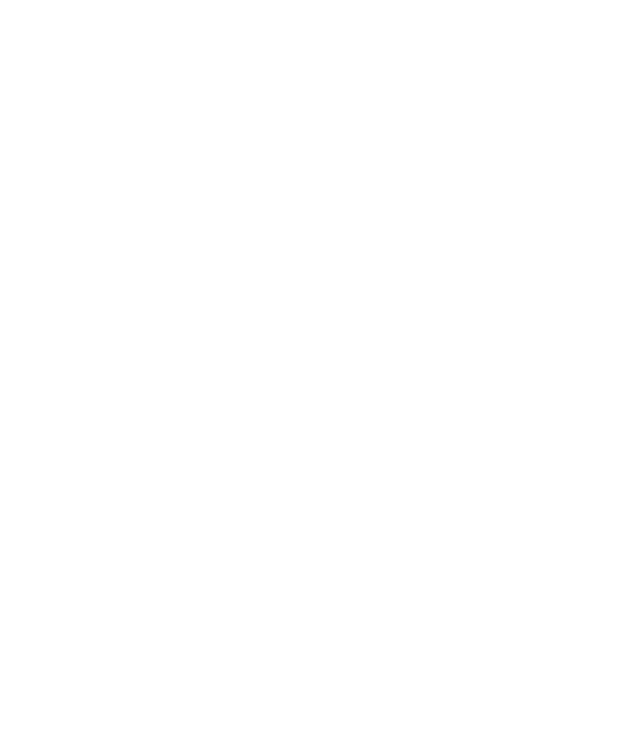
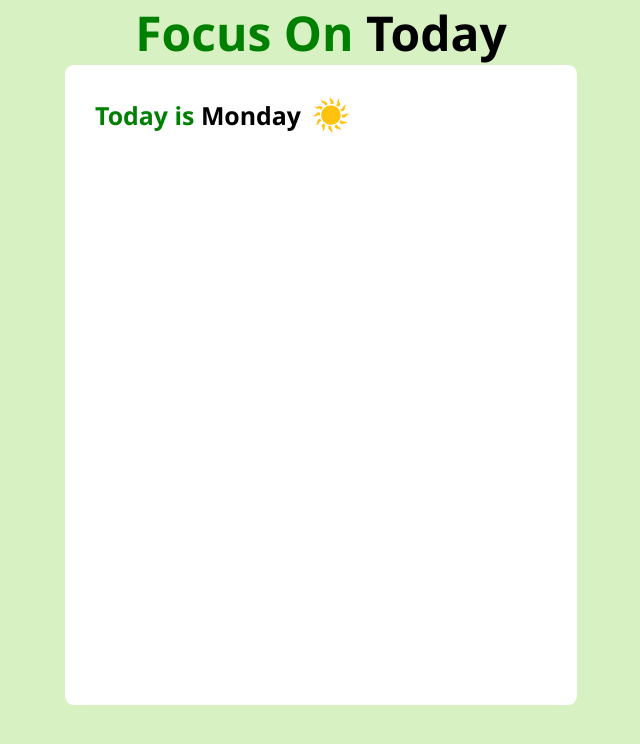
Before and after one commit to RaviGahire/focus-on-toady, a plain HTML site: page index.html in a window 1280 px wide. Shown: the whole page, without its empty margins (319-959 px from the left). Drawn offline with Linux system fonts and the light colour scheme.

Commit message:
working on app design

```diff
--- a/index.html
+++ b/index.html
@@ -1,11 +1,31 @@
 <!DOCTYPE html>
 <html lang="en">
+
 <head>
     <meta charset="UTF-8">
     <meta name="viewport" content="width=device-width, initial-scale=1.0">
     <title>Focus On Toady</title>
+    <link rel="stylesheet" href="./style.css">
+    <script src="./script.js" defer></script>
 </head>
+
 <body>
+    <div class="container">
+
+        <h1>Focus On <span>Today</span></h1>
+
+        <div class="main">
+           <div class="daily-heading"><h2>Today is <span class="day">Monday</span></h2>
+            <img class="sun-img" src="./sun.png" alt="image"> </div>
+
+
+
+        </div>
+
+    </div>
+
+
 
 </body>
+
 </html>
--- a/style.css
+++ b/style.css
@@ -1,5 +1,50 @@
-*{
-    margin: 0;
-    padding: 0;
-    box-sizing: border-box;
+* {
+  margin: 0;
+  padding: 0;
+  box-sizing: border-box;
+  font-family: "Segoe UI", Tahoma, Geneva, Verdana, sans-serif;
 }
+
+.container {
+  width: 100%;
+  height: 100vh;
+  /* display: flex;
+    align-items: center;
+    justify-content: center; */
+  background: #d1efb9db;
+}
+
+h1 {
+  color: green;
+  font-family: "Segoe UI", Tahoma, Geneva, Verdana, sans-serif;
+  font-size: 3rem;
+  text-align: center;
+}
+h1 span {
+  color: rgb(0, 0, 0);
+}
+
+.main {
+  background: white;
+  width: 40%;
+  height: 80vh;
+  padding: 30px;
+  margin: 0 auto;
+  border-radius: 0.555rem;
+}
+.main h2 {
+  font-size: 1.555rem;
+  color: green;
+}
+.main .day {
+  color: black;
+}
+.main .sun-img {
+  width: 40px;
+  height: 40px;
+}
+.daily-heading {
+  display: flex;
+  align-items: center;
+  gap: 10px;
+}
```
Also changed, not shown: sun.png (added).
